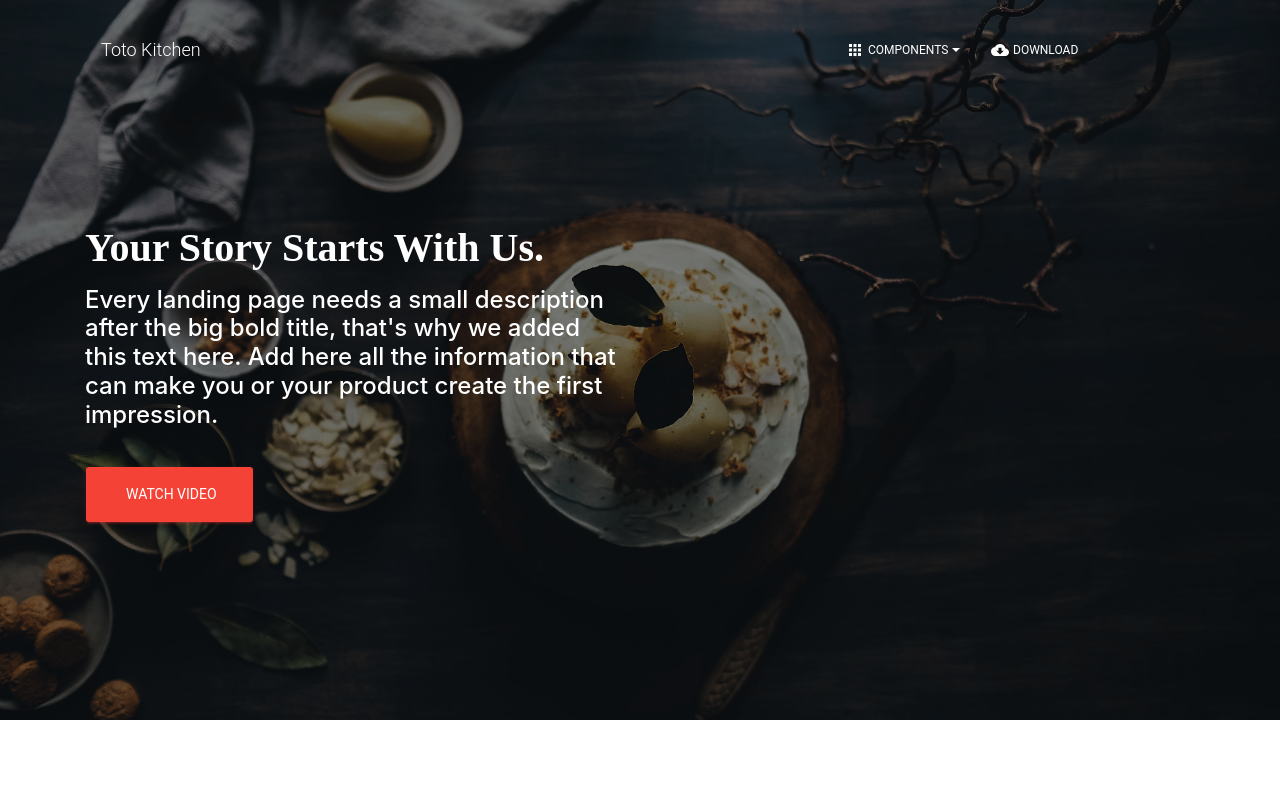
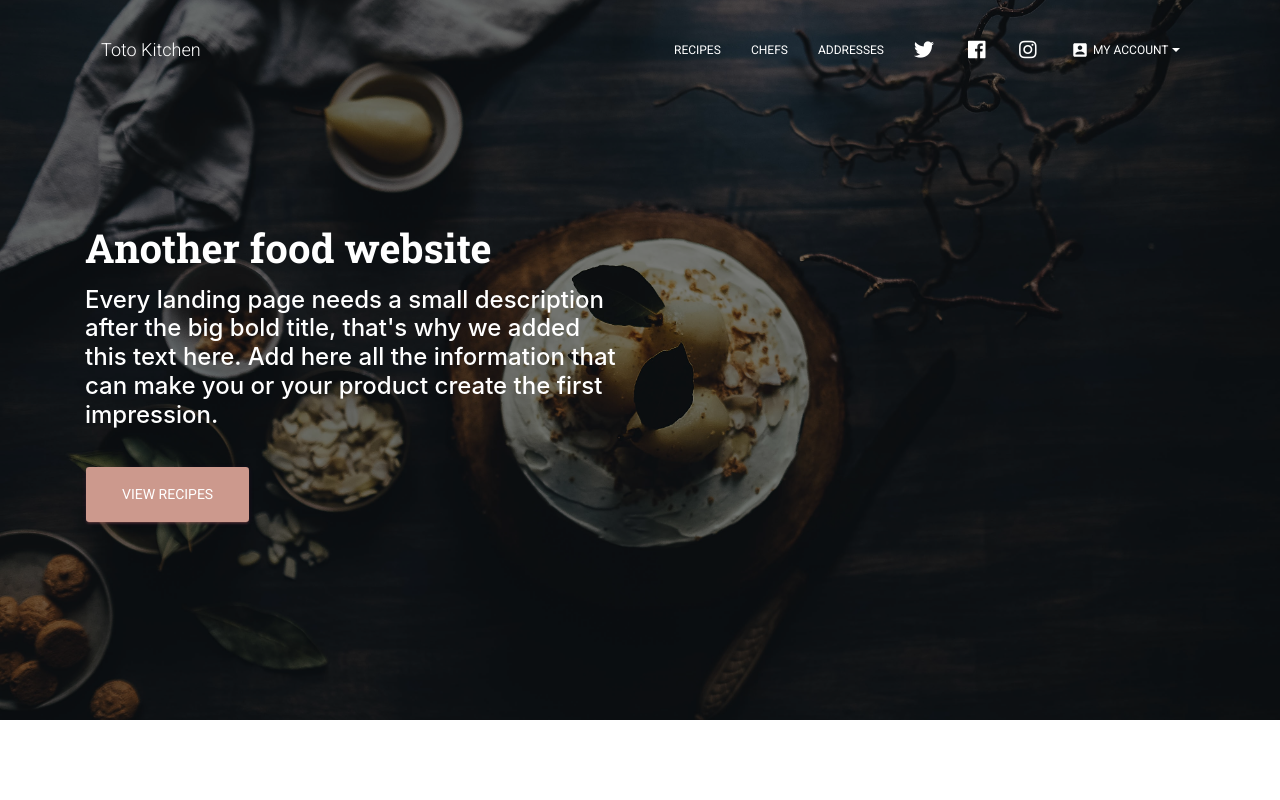
Before and after one commit to aquellier/toto-client, a React (Create React App) app: page / in a window 1280 px wide. Shown: the top 800 px of the page. Built offline with nearby package versions, Linux system fonts and the light colour scheme; the HTML template or start-up script is replaced by a standard one.

Commit message:
navbar false links

```diff
--- /dev/null
+++ b/public/index.html
@@ -0,0 +1,35 @@
+<!DOCTYPE html>
+<html lang="en">
+  <head>
+    <meta charset="utf-8" />
+    <meta
+      name="viewport"
+      content="width=device-width, initial-scale=1, shrink-to-fit=no"
+    />
+    <meta name="theme-color" content="#000000" />
+    <!--
+      manifest.json provides metadata used when your web app is added to the
+      homescreen on Android. See https://developers.google.com/web/fundamentals/engage-and-retain/web-app-manifest/
+    -->
+    <link rel="manifest" href="%PUBLIC_URL%/manifest.json" />
+    <link rel="shortcut icon" href="%PUBLIC_URL%/favicon.ico" />
+    <link
+      rel="apple-touch-icon"
+      sizes="76x76"
+      href="%PUBLIC_URL%/apple-icon.png"
+    />
+    <!--     Fonts and icons     -->
+    <link
+      rel="stylesheet"
+      type="text/css"
+      href="https://fonts.googleapis.com/css?family=Roboto:300,400,500,700|Roboto+Slab:400,700|Varela+Round&display=swap|Material+Icons"
+    />
+    <link
+      href="https://use.fontawesome.com/releases/v5.0.10/css/all.css"
+      rel="stylesheet"
+    />
+    <title>Toto Kitchen</title>
+  </head>
+  <body>
+  </body>
+</html>
--- a/src/App.css
+++ b/src/App.css
@@ -1,15 +1,3 @@
-.bg_primary-color {
-  background-color: #FFFFFF;
-}
-.primary-color {
-  background-color: #FFFFFF;
-}
-.bg_secondary-color {
-  background-color: #293241;
-}
-.secondary-color {
-  color: #293241;
-}
 .custom-button.btn {
   background-color: #293241;
   color: #FFF;
--- a/src/assets/jss/components/buttonStyle.js
+++ b/src/assets/jss/components/buttonStyle.js
@@ -77,11 +77,11 @@ const buttonStyle = {
   primary: {
     backgroundColor: primaryColor,
     boxShadow:
-      "0 2px 2px 0 rgba(156, 39, 176, 0.14), 0 3px 1px -2px rgba(156, 39, 176, 0.2), 0 1px 5px 0 rgba(156, 39, 176, 0.12)",
+      "0 2px 2px 0 rgba(204, 124, 106, 0.14), 0 3px 1px -2px rgba(204, 124, 106, 0.2), 0 1px 5px 0 rgba(156, 39, 176, 0.12)",
     "&:hover,&:focus": {
       backgroundColor: primaryColor,
       boxShadow:
-        "0 14px 26px -12px rgba(156, 39, 176, 0.42), 0 4px 23px 0px rgba(0, 0, 0, 0.12), 0 8px 10px -5px rgba(156, 39, 176, 0.2)"
+        "0 14px 26px -12px rgba(204, 124, 106, 0.40), 0 4px 23px 0px rgba(0, 0, 0, 0.12), 0 8px 10px -5px rgba(156, 39, 176, 0.2)"
     }
   },
   info: {
--- a/src/assets/jss/components/headerLinksStyle.js
+++ b/src/assets/jss/components/headerLinksStyle.js
@@ -1,5 +1,4 @@
-import { defaultFont } from "assets/jss/mainTheme.js";
-
+import { defaultFont, primaryColor, link } from "assets/jss/mainTheme.js";
 import tooltip from "assets/jss/components/tooltipsStyle.js";
 
 const headerLinksStyle = theme => ({
@@ -34,9 +33,12 @@ const headerLinksStyle = theme => ({
     }
   },
   listItemText: {
-    padding: "0 !important"
+    padding: "0 !important",
   },
   navLink: {
+    ...link
+  },
+  navLinkButton: {
     color: "inherit",
     position: "relative",
     padding: "0.9375rem",
@@ -49,8 +51,12 @@ const headerLinksStyle = theme => ({
     margin: "0px",
     display: "inline-flex",
     "&:hover,&:focus": {
+      outline: "none",
       color: "inherit",
-      background: "rgba(200, 200, 200, 0.2)"
+      background: "rgba(240, 240, 240, 0.2)"
+    },
+    innerLinks: {
+      textDecoration: "none !important",
     },
     [theme.breakpoints.down("sm")]: {
       width: "calc(100% - 30px)",
--- a/src/assets/jss/mainTheme.js
+++ b/src/assets/jss/mainTheme.js
@@ -66,10 +66,10 @@ const card = {
 const defaultFont = {
   fontFamily: '"Roboto", "Helvetica", "Arial", sans-serif',
   fontWeight: "300",
-  lineHeight: "1.5em"
+  lineHeight: "2em",
 };
 
-const primaryColor = "#9c27b0";
+const primaryColor = "#CC998D";
 const warningColor = "#ff9800";
 const dangerColor = "#f44336";
 const successColor = "#4caf50";
@@ -163,6 +163,14 @@ const title = {
   fontFamily: `"Roboto Slab", "Times New Roman", serif`
 };
 
+const link = {
+  color: "inherit",
+  "&:hover,&:focus": {
+    color: "inherit",
+    textDecoration: "none",
+  },
+}
+
 const cardTitle = {
   ...title,
   marginTop: ".625rem"
@@ -211,6 +219,7 @@ export {
   cardHeader,
   defaultBoxShadow,
   title,
+  link,
   cardTitle,
   cardLink,
   cardSubtitle
--- a/src/assets/jss/views/homePage.js
+++ b/src/assets/jss/views/homePage.js
@@ -1,4 +1,4 @@
-import { container, title } from "assets/jss/mainTheme.js";
+import { container, title, link } from "assets/jss/mainTheme.js";
 
 const homePageStyle = {
   container: {
@@ -30,6 +30,9 @@ const homePageStyle = {
     borderRadius: "6px",
     boxShadow:
       "0 16px 24px 2px rgba(0, 0, 0, 0.14), 0 6px 30px 5px rgba(0, 0, 0, 0.12), 0 8px 10px -5px rgba(0, 0, 0, 0.2)"
+  },
+  link: {
+    ...link
   }
 };
 
--- a/src/components/Header/HeaderLinks.js
+++ b/src/components/Header/HeaderLinks.js
@@ -12,7 +12,7 @@ import ListItem from "@material-ui/core/ListItem";
 import Tooltip from "@material-ui/core/Tooltip";
 
 // @material-ui/icons
-import { Apps, CloudDownload } from "@material-ui/icons";
+import { AccountBox } from "@material-ui/icons";
 
 // core components
 import CustomDropdown from "components/CustomDropdown/CustomDropdown.js";
@@ -27,39 +27,37 @@ export default function HeaderLinks(props) {
   return (
     <List className={classes.list}>
       <ListItem className={classes.listItem}>
-        <CustomDropdown
-          noLiPadding
-          buttonText="Components"
-          buttonProps={{
-            className: classes.navLink,
-            color: "transparent"
-          }}
-          buttonIcon={Apps}
-          dropdownList={[
-            <Link to="/" className={classes.dropdownLink}>
-              All components
-            </Link>,
-            <a
-              href="https://creativetimofficial.github.io/material-kit-react/#/documentation?ref=mkr-navbar"
-              target="_blank"
-              className={classes.dropdownLink}
-            >
-              Documentation
-            </a>
-          ]}
-        />
+        <Link to="/recipes" className={classes.navLink}>
+          <Button
+            color="transparent"
+            className={classes.navLinkButton}
+          >
+            Recipes
+          </Button>
+        </Link>
       </ListItem>
       <ListItem className={classes.listItem}>
-        <Button
-          href="https://www.creative-tim.com/product/material-kit-react?ref=mkr-navbar"
-          color="transparent"
-          target="_blank"
-          className={classes.navLink}
-        >
-          <CloudDownload className={classes.icons} /> Download
-        </Button>
+        <Link to="/recipes" className={classes.navLink}>
+          <Button
+            color="transparent"
+            className={classes.navLinkButton}
+          >
+            Chefs
+          </Button>
+        </Link>
       </ListItem>
       <ListItem className={classes.listItem}>
+        <Link to="/recipes" className={classes.navLink}>
+          <Button
+            color="transparent"
+            className={classes.navLinkButton}
+          >
+            Addresses
+          </Button>
+        </Link>
+      </ListItem>
+      <ListItem className={classes.listItem}>
+
         {/*<Tooltip title="Delete">
           <IconButton aria-label="Delete">
             <DeleteIcon />
@@ -75,7 +73,7 @@ export default function HeaderLinks(props) {
             href="https://twitter.com/CreativeTim?ref=creativetim"
             target="_blank"
             color="transparent"
-            className={classes.navLink}
+            className={classes.navLinkButton}
           >
             <i className={classes.socialIcons + " fab fa-twitter"} />
           </Button>
@@ -92,7 +90,7 @@ export default function HeaderLinks(props) {
             color="transparent"
             href="https://www.facebook.com/CreativeTim?ref=creativetim"
             target="_blank"
-            className={classes.navLink}
+            className={classes.navLinkButton}
           >
             <i className={classes.socialIcons + " fab fa-facebook"} />
           </Button>
@@ -109,12 +107,40 @@ export default function HeaderLinks(props) {
             color="transparent"
             href="https://www.instagram.com/CreativeTimOfficial?ref=creativetim"
             target="_blank"
-            className={classes.navLink}
+            className={classes.navLinkButton}
           >
             <i className={classes.socialIcons + " fab fa-instagram"} />
           </Button>
         </Tooltip>
       </ListItem>
+      <ListItem className={classes.listItem}>
+        <CustomDropdown
+          noLiPadding
+          buttonText="My Account"
+          buttonProps={{
+            className: classes.navLinkButton,
+            color: "transparent"
+          }}
+          buttonIcon={AccountBox}
+          dropdownList={[
+            <Link to="/" className={classes.dropdownLink}>
+              Profile
+            </Link>,
+            <Link to="/" className={classes.dropdownLink}>
+              Favorites
+            </Link>,
+            <Link to="/" className={classes.dropdownLink}>
+              Help
+            </Link>,
+            <Link to="/" className={classes.dropdownLink}>
+              Settings
+            </Link>,
+            <Link to="/" className={classes.dropdownLink}>
+              Log out
+            </Link>,
+          ]}
+        />
+      </ListItem>
     </List>
   );
 }
--- a/src/views/Home/Home.jsx
+++ b/src/views/Home/Home.jsx
@@ -26,7 +26,7 @@ export default function HomePage(props) {
           fixed
           changeColorOnScroll={{
             height: 400,
-            color: "black"
+            color: "fark"
           }}
           {...rest}
         />
@@ -34,7 +34,7 @@ export default function HomePage(props) {
         <div className={classes.container}>
           <GridContainer>
             <GridItem xs={12} sm={12} md={6}>
-              <h1 className={classes.title}>Your Story Starts With Us.</h1>
+              <h1 className={classes.title}>Another food website</h1>
               <h4>
                 Every landing page needs a small description after the big bold
                 title, that{"'"}s why we added this text here. Add here all the
@@ -42,16 +42,17 @@ export default function HomePage(props) {
                 impression.
               </h4>
               <br />
+              <Link to='/recipes' className={classes.link}>
               <Button
-                color="danger"
+                color="primary"
                 size="lg"
                 href="https://www.youtube.com/watch?v=dQw4w9WgXcQ&ref=creativetim"
                 target="_blank"
                 rel="noopener noreferrer"
               >
-                <i className="fas fa-play" />
-                Watch video
+                View Recipes
               </Button>
+              </Link>
             </GridItem>
           </GridContainer>
         </div>
```
Also changed, not shown: src/views/App.jsx (+3 -6 lines).
